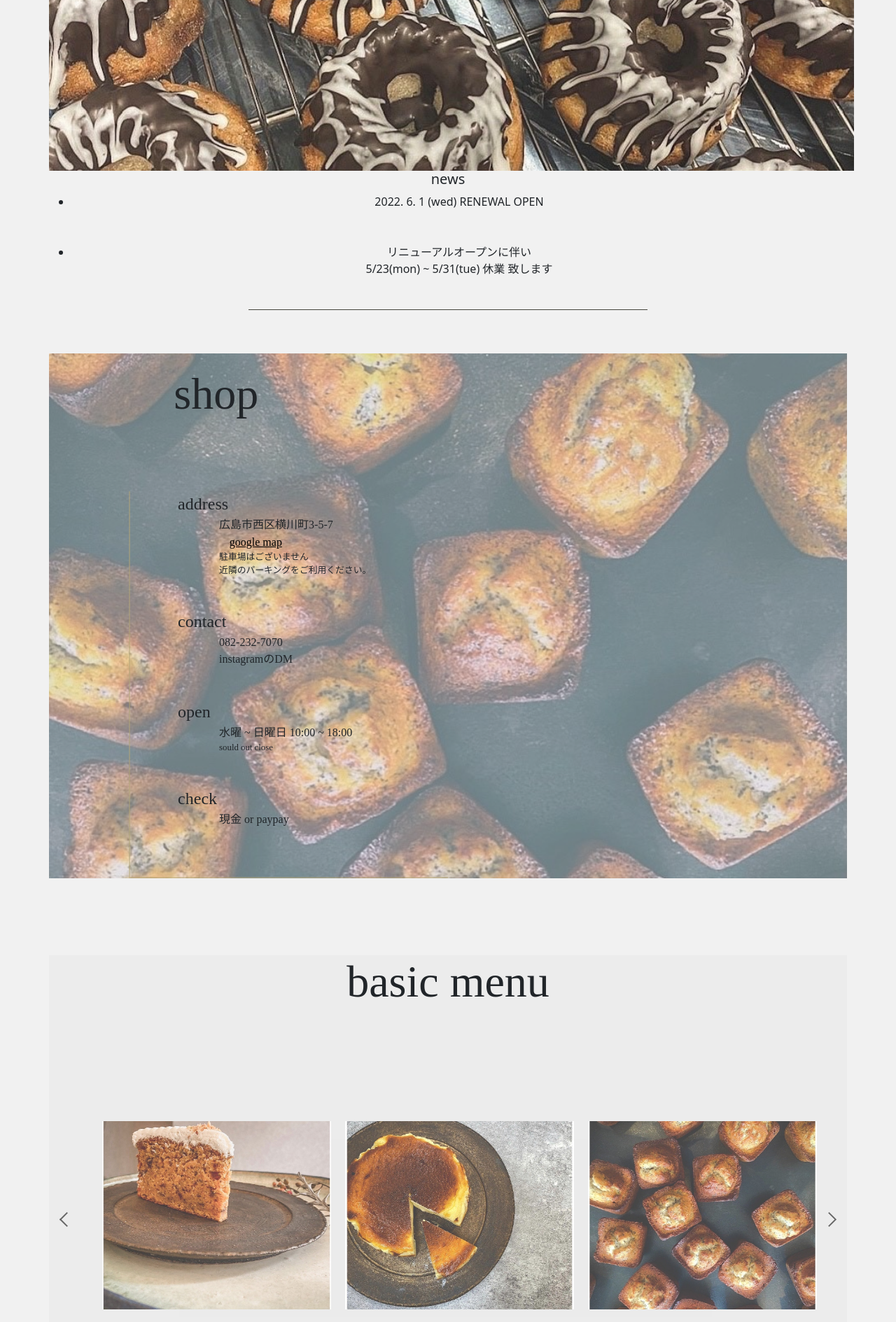
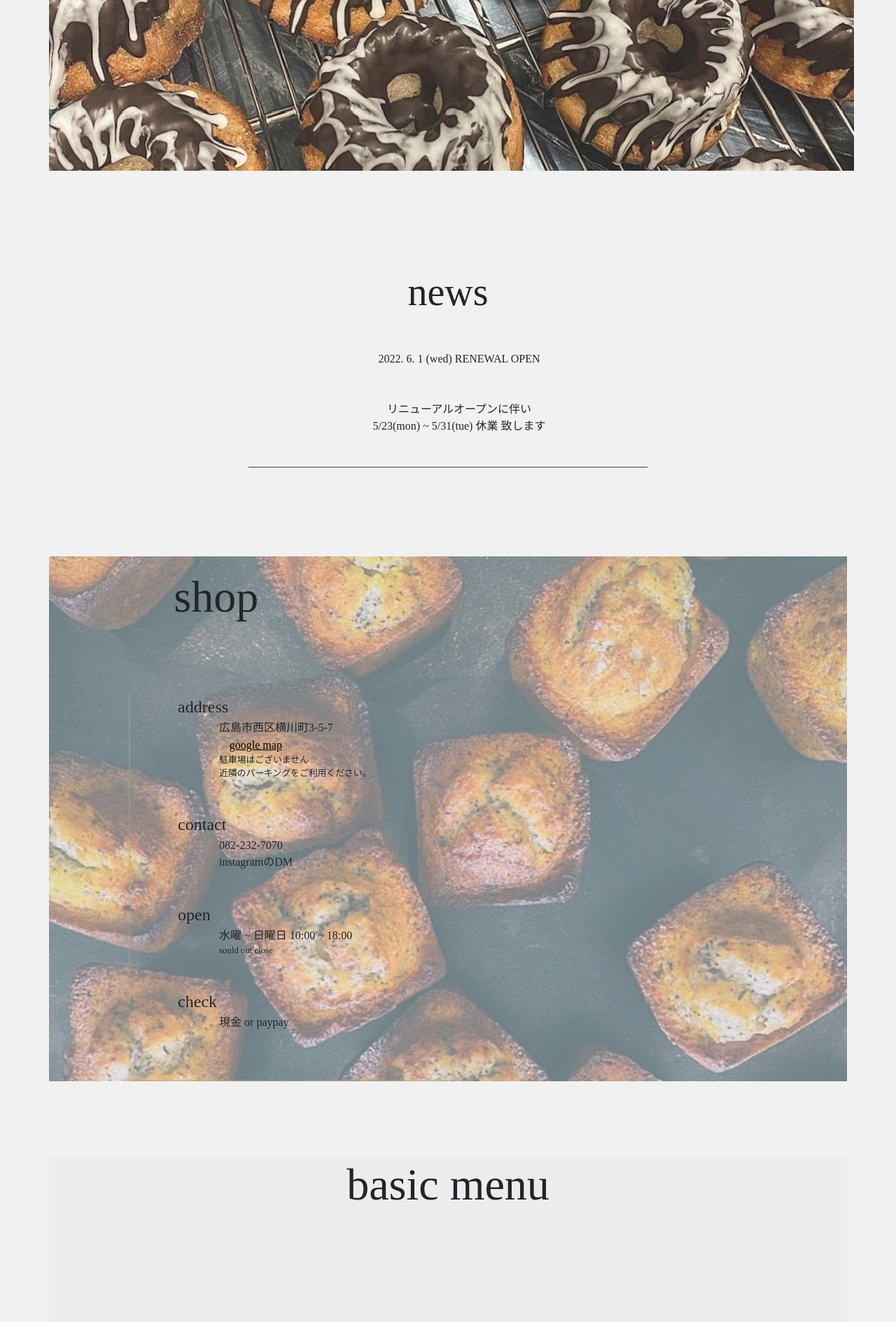
Before and after one commit to shii-shimi/remme, a PHP site: page / in a window 1280 px wide. Shown: the part 1421-3310 px from the top of the page at 70% size. Run offline with PHP 8.4, Linux system fonts and the light colour scheme; some libraries are stand-ins or nearby versions.

Commit message:
news追加

```diff
--- a/style.css
+++ b/style.css
@@ -305,6 +305,19 @@ main {
 
 /*************************************************/
 
+h5{
+    font-size: 3.5rem;
+    margin-bottom: 50px;
+    font-family: 游明朝;
+}
+.new{
+    margin: 140px 0;
+}
+.newscontents{}
+li{
+    list-style: none;
+    font-family: 游明朝;
+}
 
 .partition {
     margin-top: 230px;
@@ -777,6 +790,10 @@ footer {
             margin-bottom: -76px;
         }
 
+        li{
+            font-size: 0.7rem;
+        }
+
 
         .shop {
             margin-top: 130px;
```
